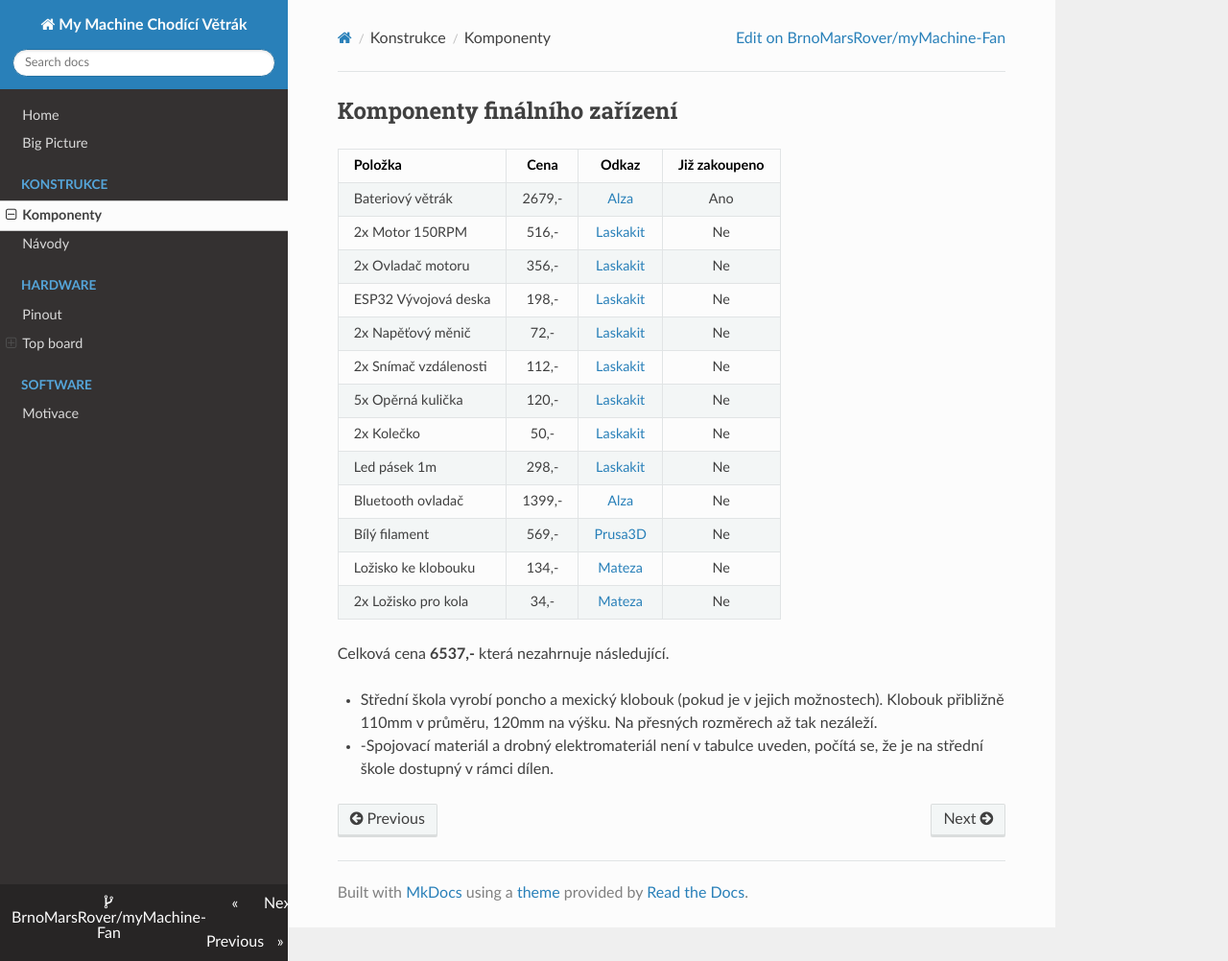
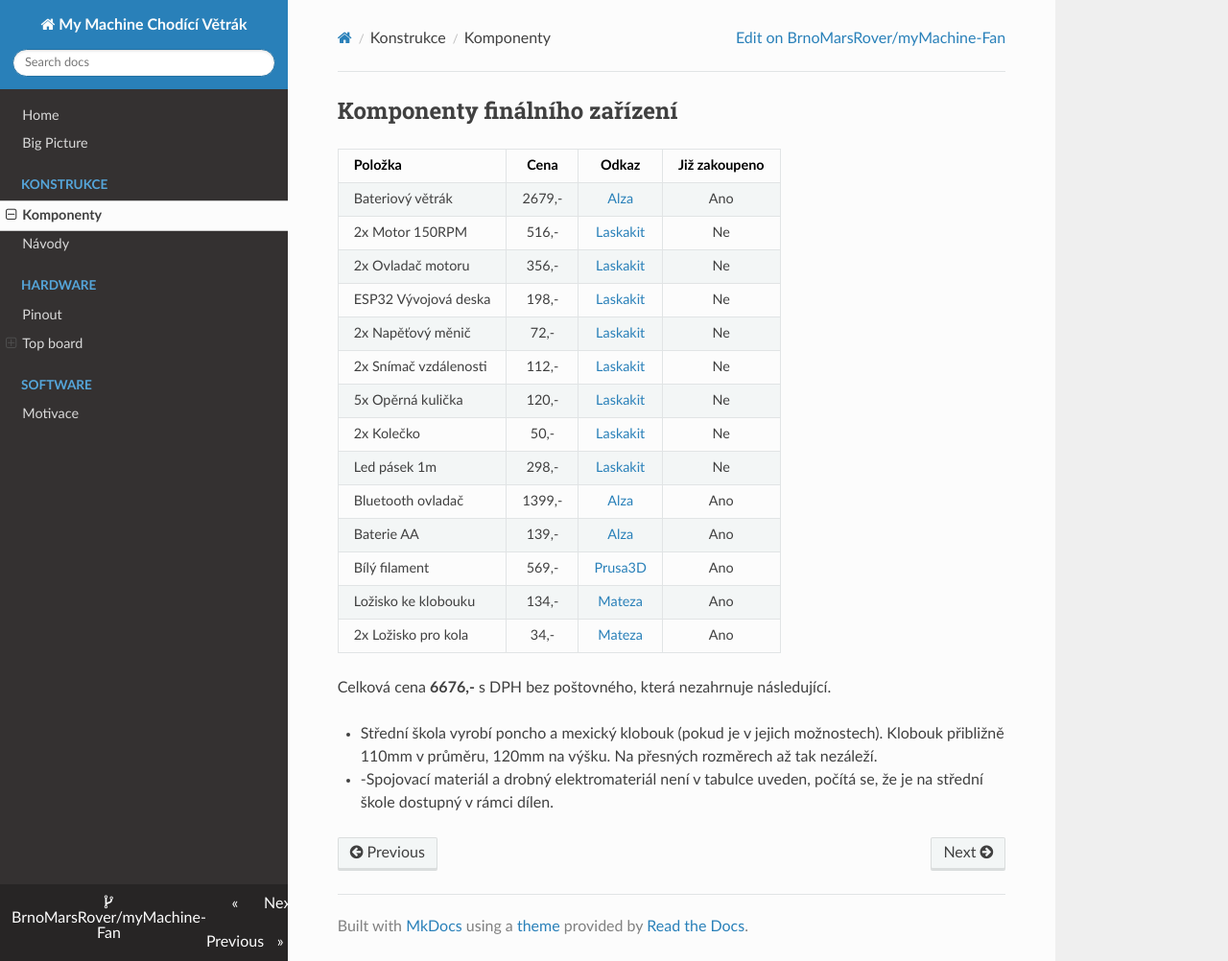
Before and after one commit to BrnoMarsRover/myMachine-Fan, an MkDocs documentation site: the page built from docs/construction/komponenty.md, in a window 1280 px wide and 1002 px high. Shown: the whole window at 96% size. Built offline with MkDocs 1.6.1, drawn with Linux system fonts in a browser that asks for light colours; nearby versions of some CDN libraries.

Commit message:
Update bom

```diff
--- a/docs/construction/komponenty.md
+++ b/docs/construction/komponenty.md
@@ -1,23 +1,26 @@
 ## Komponenty finálního zařízení
 
-| Položka               |  Cena  |                                             Odkaz                                              | Již zakoupeno |
-|:----------------------|:------:|:----------------------------------------------------------------------------------------------:|:-------------:|
-| Bateriový větrák      | 2679,- |            [Alza](https://www.alza.cz/stadler-form-finn-mobile-levne-d12981822.htm)            |      Ano      |
-| 2x Motor 150RPM       | 516,-  |              [Laskakit](https://www.laskakit.cz/motor-jgy-370-24v-s-prevodovkou/)              |      Ne       |
-| 2x Ovladač motoru     | 356,-  |           [Laskakit](https://www.laskakit.cz/h-mustek-bts7960b-43a--motorovy-modul/)           |      Ne       |
-| ESP32 Vývojová deska  | 198,-  | [Laskakit](https://www.laskakit.cz/iot-esp-32s-2-4ghz-dual-mode-wifi-bluetooth-rev-1--cp2102/) |      Ne       |
-| 2x Napěťový měnič     |  72,-  |                 [Laskakit](https://www.laskakit.cz/step-down-menic-s-lm2596/)                  |      Ne       |
-| 2x Snímač vzdálenosti | 112,-  |     [Laskakit](https://www.laskakit.cz/ultrazvukovy-meric-vzdalenosti-hy-srf05--2-400-cm/)     |      Ne       |
-| 5x Opěrná kulička     | 120,-  |     [Laskakit](https://www.laskakit.cz/univerzalni-otocna-koule-n20-v-plastovem-pouzdre/)      |      Ne       |
-| 2x Kolečko            |  50,-  |                [Laskakit](https://www.laskakit.cz/kolo-s-prevodovanym-motorem/)                |      Ne       |
-| Led pásek 1m          | 298,-  |    [Laskakit](https://www.laskakit.cz/led-pasek-opleteny-neopixel-ws2812-50led-m-5v-ip67)      |      Ne       |
-| Bluetooth ovladač     | 1399,- |      [Alza](https://www.alza.cz/gaming/xbox-wireless-controller-robot-white-d6133564.htm)      |      Ne       |
-| Bílý filament         | 569,-  |        [Prusa3D](https://www.prusa3d.com/cs/produkt/prusament-pla-pristine-white-1kg/)         |      Ne       |
-| Ložisko ke klobouku   | 134,-  |                   [Mateza](https://www.mateza.cz/e-shop/lozisko-zkl-51101a)                    |      Ne       |
-| 2x Ložisko pro kola   |  34,-  |              [Mateza](https://www.mateza.cz/e-shop/kulickove-lozisko-zkl-626-2z)               |      Ne       |
+| Položka               |  Cena  |                                                                             Odkaz                                                                              | Již zakoupeno |
+|:----------------------|:------:|:--------------------------------------------------------------------------------------------------------------------------------------------------------------:|:-------------:|
+| Bateriový větrák      | 2679,- |                                            [Alza](https://www.alza.cz/stadler-form-finn-mobile-levne-d12981822.htm)                                            |      Ano      |
+| 2x Motor 150RPM       | 516,-  |                                              [Laskakit](https://www.laskakit.cz/motor-jgy-370-24v-s-prevodovkou/)                                              |      Ne       |
+| 2x Ovladač motoru     | 356,-  |                                           [Laskakit](https://www.laskakit.cz/h-mustek-bts7960b-43a--motorovy-modul/)                                           |      Ne       |
+| ESP32 Vývojová deska  | 198,-  |                                 [Laskakit](https://www.laskakit.cz/iot-esp-32s-2-4ghz-dual-mode-wifi-bluetooth-rev-1--cp2102/)                                 |      Ne       |
+| 2x Napěťový měnič     |  72,-  |                                                 [Laskakit](https://www.laskakit.cz/step-down-menic-s-lm2596/)                                                  |      Ne       |
+| 2x Snímač vzdálenosti | 112,-  |                                     [Laskakit](https://www.laskakit.cz/ultrazvukovy-meric-vzdalenosti-hy-srf05--2-400-cm/)                                     |      Ne       |
+| 5x Opěrná kulička     | 120,-  |                                     [Laskakit](https://www.laskakit.cz/univerzalni-otocna-koule-n20-v-plastovem-pouzdre/)                                      |      Ne       |
+| 2x Kolečko            |  50,-  |                                                [Laskakit](https://www.laskakit.cz/kolo-s-prevodovanym-motorem/)                                                |      Ne       |
+| Led pásek 1m          | 298,-  |                                     [Laskakit](https://www.laskakit.cz/led-pasek-opleteny-neopixel-ws2812-50led-m-5v-ip67)                                     |      Ne       |
+| Bluetooth ovladač     | 1399,- |                                      [Alza](https://www.alza.cz/gaming/xbox-wireless-controller-robot-white-d6133564.htm)                                      |      Ano      |
+| Baterie AA            | 139,-  | [Alza](https://www.alza.cz/alzapower-super-plus-alkaline-lr6-aa-10ks-v-eko-boxu-d6924320.htm?evt=ac&pos=2&sqid=LuigisBox_d97373ea-a4c1-48fb-a0ba-c87c42c52c97) |      Ano      |
+| Bílý filament         | 569,-  |                                        [Prusa3D](https://www.prusa3d.com/cs/produkt/prusament-pla-pristine-white-1kg/)                                         |      Ano      |
+| Ložisko ke klobouku   | 134,-  |                                                   [Mateza](https://www.mateza.cz/e-shop/lozisko-zkl-51101a)                                                    |      Ano      |
+| 2x Ložisko pro kola   |  34,-  |                                              [Mateza](https://www.mateza.cz/e-shop/kulickove-lozisko-zkl-626-2z)                                               |      Ano      |
 
-Celková cena **6537,-** která nezahrnuje následující.
+Celková cena **6676,-** s DPH bez poštovného, která nezahrnuje následující.
 
-- Střední škola vyrobí poncho a mexický klobouk (pokud je v jejich možnostech). Klobouk přibližně 110mm v průměru, 120mm na výšku. Na přesných rozměrech až tak nezáleží.
+- Střední škola vyrobí poncho a mexický klobouk (pokud je v jejich možnostech). Klobouk přibližně 110mm v průměru, 120mm
+  na výšku. Na přesných rozměrech až tak nezáleží.
 
-- -Spojovací materiál a drobný elektromateriál není v tabulce uveden, počítá se, že je na střední škole dostupný v rámci dílen.
+- -Spojovací materiál a drobný elektromateriál není v tabulce uveden, počítá se, že je na střední škole dostupný v rámci
+  dílen.
```
